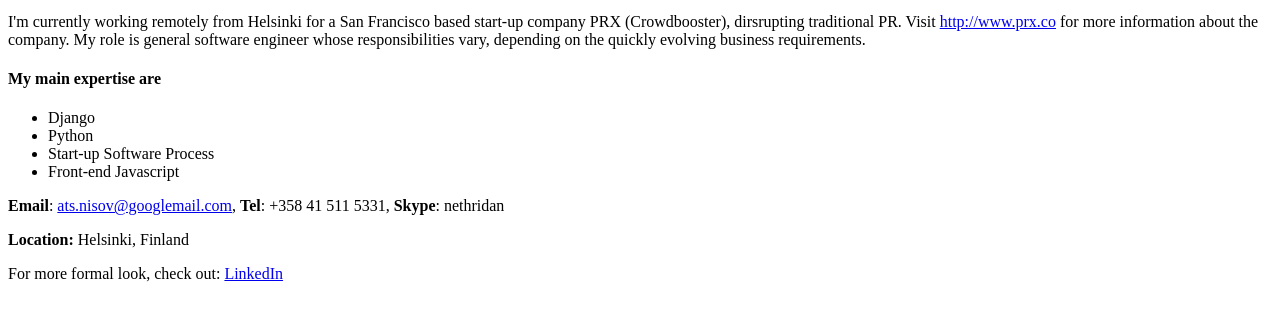
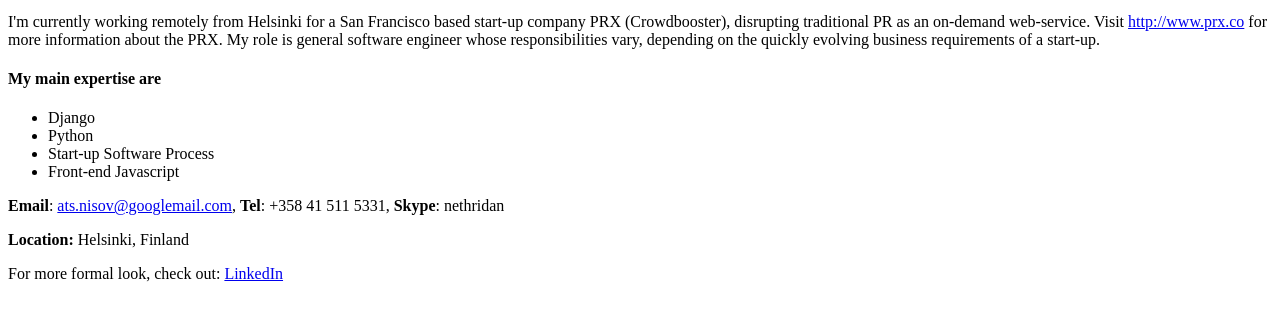
Before and after one commit to Rubinous/Rubinous.github.io, a plain HTML site: page index.html in a window 1280 px wide. Shown: the part 457-778 px from the top of the page. Drawn offline with Linux system fonts and the light colour scheme.

Commit message:
Updating copy.

```diff
--- a/index.html
+++ b/index.html
@@ -26,9 +26,9 @@
 
 <p>
   I'm currently working remotely from Helsinki for a San Francisco based start-up company PRX (Crowdbooster),
-  dirsrupting traditional PR. Visit <a href="http://www.prx.co">http://www.prx.co</a> for more information about the
-  company. My role is general software engineer whose responsibilities vary, depending on the quickly evolving
-  business requirements.
+  disrupting traditional PR as an on-demand web-service. Visit <a href="http://www.prx.co">http://www.prx.co</a> for
+  more information about the PRX. My role is general software engineer whose responsibilities vary, depending on the
+  quickly evolving business requirements of a start-up.
 </p>
 
 <h4>My main expertise are</h4>
```
Also changed, not shown: 1 other file.
